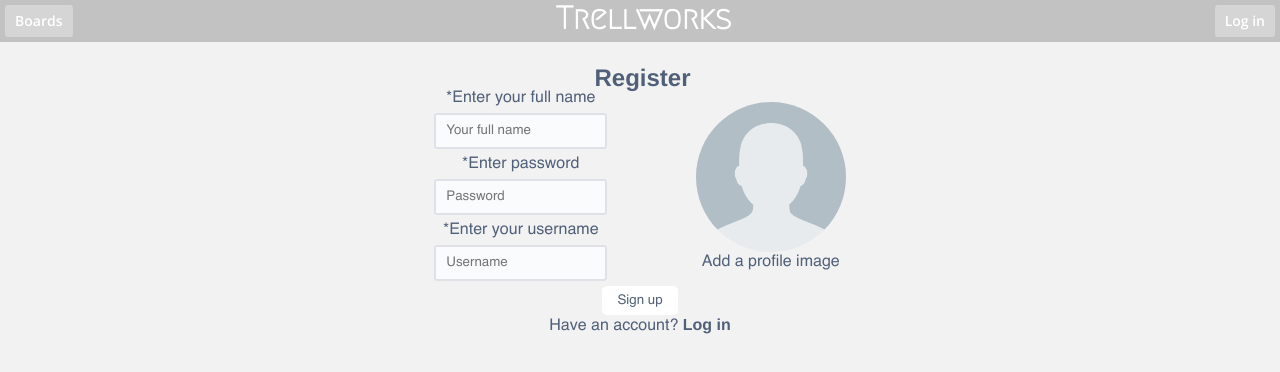
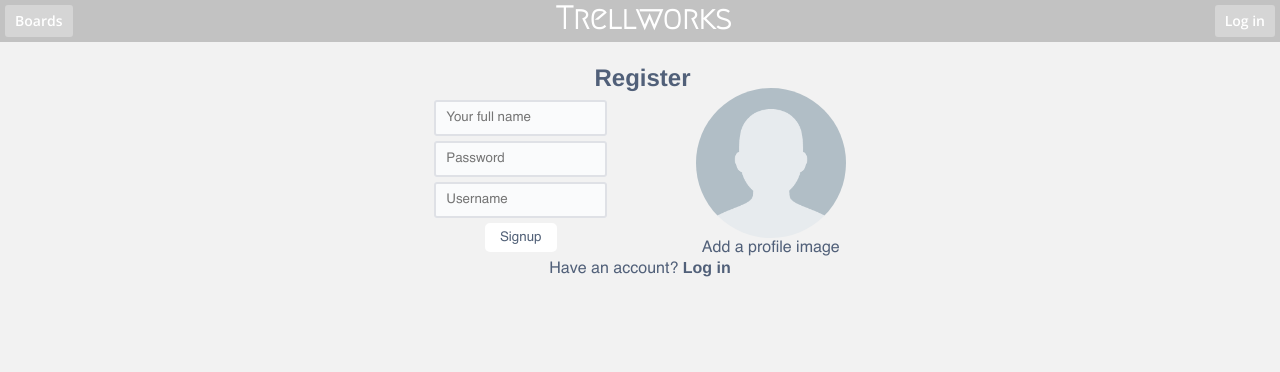
Before and after one commit to Almoglem/trellworks-front, a Vue app: page /login in a window 1280 px wide. Both pictures are taken after a click on the element "Sign Up". Shown: the top 372 px of the page. Built offline with nearby package versions, Linux system fonts and the light colour scheme; no server answers; what vue-dragscroll, vue-textarea-autosize would draw is missing.

Commit message:
can't signup if username is taken error handle

```diff
--- a/src/store/user.store.js
+++ b/src/store/user.store.js
@@ -45,7 +45,6 @@
                 commit({ type: 'setUser', user })
                 return user;
             } catch (err) {
-                console.log('userStore: Error in signup', err)
                 throw err
             }
 
--- a/src/views/login-signup.vue
+++ b/src/views/login-signup.vue
@@ -9,10 +9,12 @@
           type="text"
           v-model="loginCred.username"
           placeholder="User name"
+          required
         /><input
           type="password"
           v-model="loginCred.password"
           placeholder="Password"
+          required
         /><button type="submit">Login</button>
       </form>
       <span
@@ -27,30 +29,30 @@
       <div class="form">
         <form @submit.prevent="doSignup">
           <label>
-            *Enter your full name
             <input
               type="text"
               v-model="signupCred.fullname"
               placeholder="Your full name"
+              required
             />
           </label>
           <label>
-            *Enter password
             <input
               type="password"
               v-model="signupCred.password"
               placeholder="Password"
+              required
             />
           </label>
           <label>
-            *Enter your username
             <input
               type="text"
               v-model="signupCred.username"
               placeholder="Username"
+              required
             />
           </label>
-          <button :style="{ display: 'none' }" type="submit">Signup</button>
+          <button type="submit">Signup</button>
         </form>
         <div class="profile-image">
           <label for="file-upload">
@@ -71,7 +73,6 @@
           />
         </div>
       </div>
-      <button @click="doSignup">Sign up</button>
       <span
         >Have an account?
         <span class="clickable bold" @click="isLogin = true">Log in</span>
@@ -103,7 +104,7 @@
         profileImg: "",
       },
       isLogin: true,
-      isLoading: false
+      isLoading: false,
     };
   },
 
@@ -118,7 +119,7 @@
 
     profileToShow() {
       return this.signupCred.profileImg;
-    }
+    },
   },
   created() {
     this.loadUsers();
@@ -126,11 +127,6 @@
 
   methods: {
     async doLogin() {
-      if (!this.loginCred.username || !this.loginCred.password) {
-        this.msg = "Please enter username/password";
-        return;
-      }
-
       try {
         await this.$store.dispatch({
           type: "login",
@@ -144,19 +140,15 @@
     },
 
     async doSignup() {
-      if (
-        !this.signupCred.fullname ||
-        !this.signupCred.password ||
-        !this.signupCred.username
-      ) {
-        this.msg = "Please fill up the form";
-        return;
-      }
+      try {
         await this.$store.dispatch({
           type: "signup",
           userCred: this.signupCred,
         });
         this.$router.push("/");
+      } catch (err) {
+        this.msg = err.response.data.err;
+      }
     },
 
     loadUsers() {
@@ -177,8 +169,8 @@
       }
     },
     async addProfileImage(ev) {
-      this.isLoading = true
-      try{
+      this.isLoading = true;
+      try {
         const imgUploaded = await uploadImg(ev);
         this.signupCred.profileImg = imgUploaded.url;
       } catch (err) {
@@ -195,7 +187,7 @@
           animation: true,
         });
       } finally {
-        this.isLoading = false
+        this.isLoading = false;
       }
     },
   },
```
Lines whose indentation alone changed are shown as unchanged.
